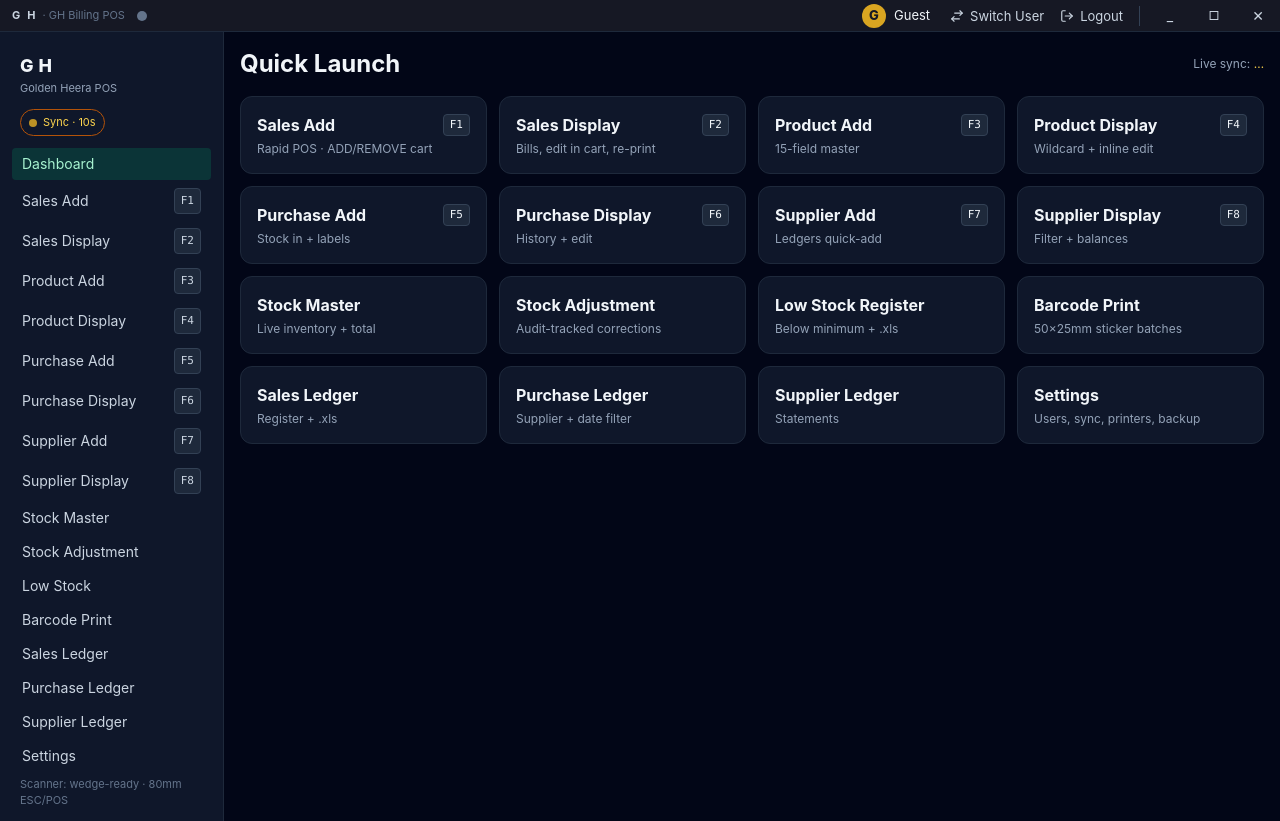
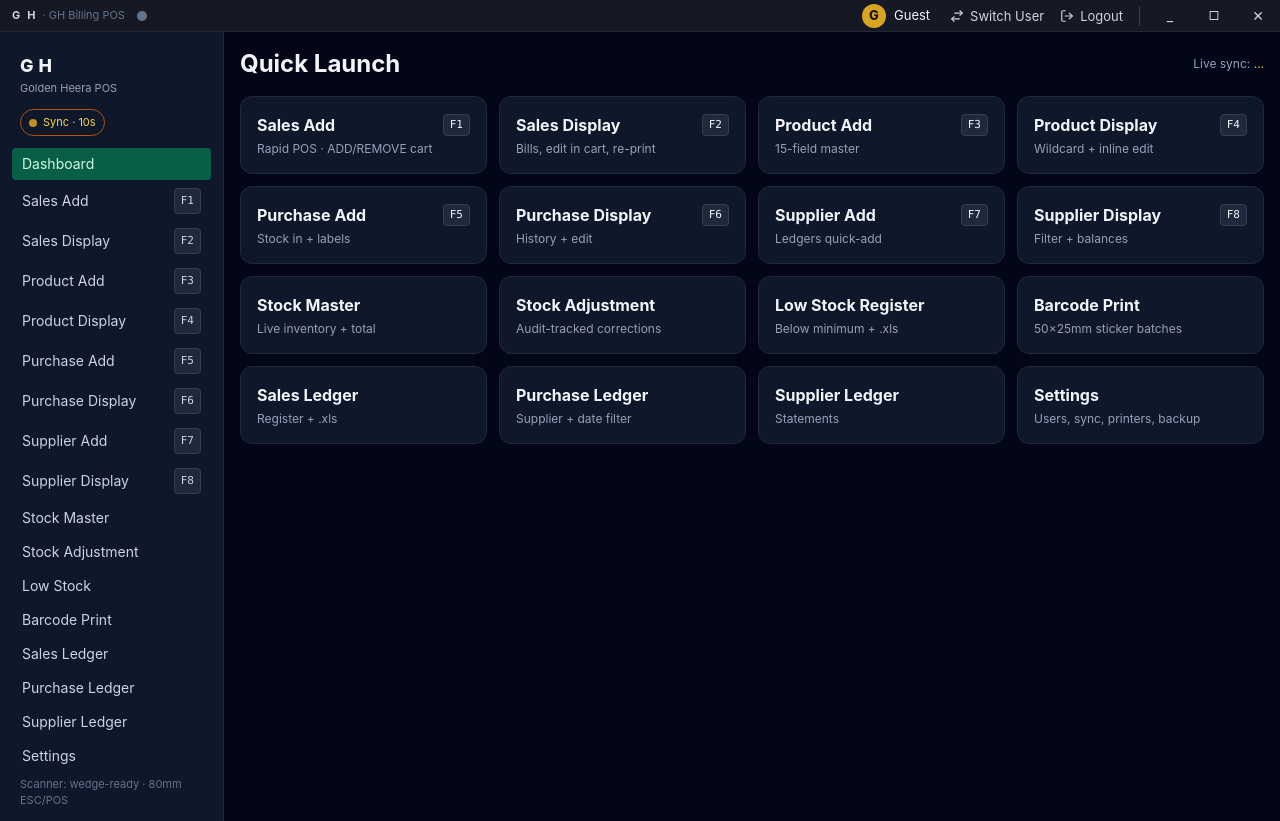
Before and after one commit to Chirag7026/gh-billing-pos, a React (Vite) app: page / in a window 1280 px wide. Built offline with nearby package versions, Linux system fonts and the light colour scheme.

Commit message:
Nav: exact-match active pill (image 1), deep-green highlight

```diff
--- a/src/renderer/components/Layout.tsx
+++ b/src/renderer/components/Layout.tsx
@@ -65,9 +65,10 @@ export default function Layout({ children }: { children: React.ReactNode }) {
             <NavLink
               key={l.to}
               to={l.to}
+              end
               className={({ isActive }) =>
                 `flex items-center justify-between px-2.5 py-1.5 rounded text-sm ${
-                  isActive ? 'bg-emerald-700/30 text-emerald-200' : 'text-slate-300 hover:bg-slate-800'
+                  isActive ? 'bg-emerald-800 text-emerald-100' : 'text-slate-300 hover:bg-slate-800'
                 }`
               }
             >
```
